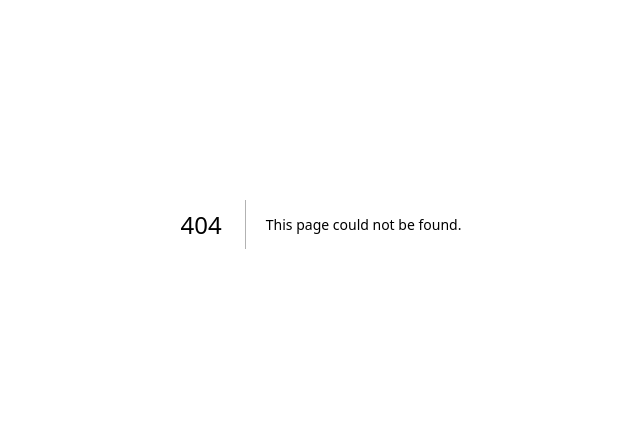
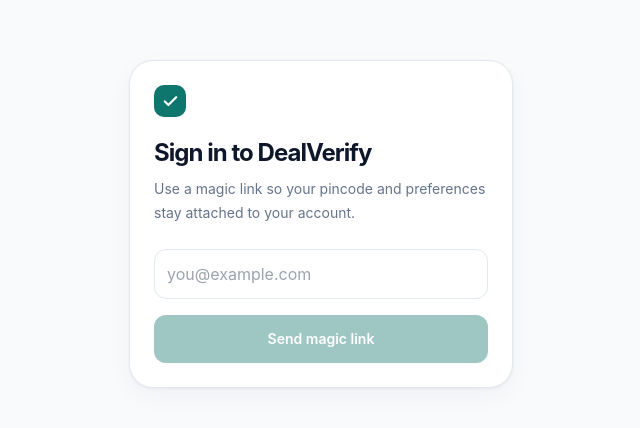
Before and after one commit to madebykraman/DealVerify, a Next.js app: page /login in a window 1280 px wide. Before the commit this address had no page. Shown: the part 176-604 px from the top of the page, without its empty margins (319-959 px from the left). Built offline with nearby package versions, Linux system fonts and the light colour scheme.

Commit message:
feat: add authenticated settings and verified deals API

```diff
--- /dev/null
+++ b/app/login/page.tsx
@@ -0,0 +1,42 @@
+"use client";
+
+import { useState } from "react";
+import { createClient } from "@/lib/supabase/client";
+import { Check, Mail } from "lucide-react";
+
+export default function LoginPage() {
+  const [email, setEmail] = useState("");
+  const [sent, setSent] = useState(false);
+  const [error, setError] = useState("");
+
+  async function submit() {
+    setError("");
+    const supabase = createClient();
+    const { error: authError } = await supabase.auth.signInWithOtp({
+      email: email.trim(),
+      options: { emailRedirectTo: `${window.location.origin}/auth/callback` }
+    });
+
+    if (authError) setError(authError.message);
+    else setSent(true);
+  }
+
+  return (
+    <main className="flex min-h-dvh items-center justify-center bg-surface px-5">
+      <section className="w-full max-w-sm rounded-3xl border border-border bg-white p-6 shadow-card">
+        <span className="brand-mark"><Check size={17} strokeWidth={3} /></span>
+        <h1 className="mt-5 text-2xl font-bold tracking-[-0.04em] text-ink">Sign in to DealVerify</h1>
+        <p className="mt-2 text-sm leading-6 text-muted">Use a magic link so your pincode and preferences stay attached to your account.</p>
+        {sent ? (
+          <div className="mt-6 rounded-2xl bg-mint p-4 text-sm leading-6 text-teal-900"><Mail size={17} className="mb-2" /> Check your email for the sign-in link.</div>
+        ) : (
+          <>
+            <input value={email} onChange={(e) => setEmail(e.target.value)} type="email" placeholder="you@example.com" className="mt-6 w-full rounded-xl border border-border px-3 py-3 outline-none focus:border-trust" />
+            {error && <p className="mt-2 text-xs text-danger">{error}</p>}
+            <button onClick={submit} disabled={!email.includes("@")} className="button-primary mt-4 w-full disabled:opacity-40">Send magic link</button>
+          </>
+        )}
+      </section>
+    </main>
+  );
+}
```
